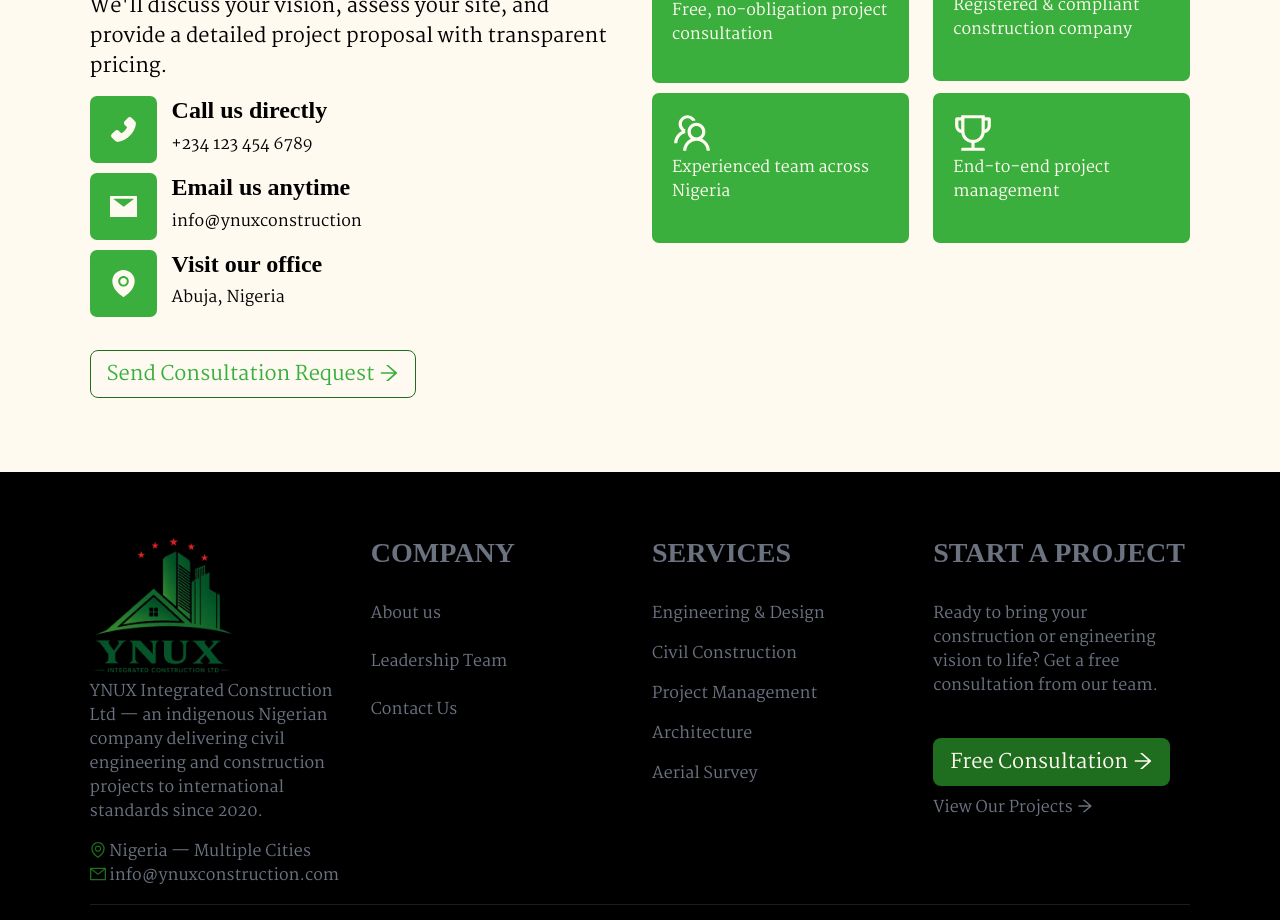
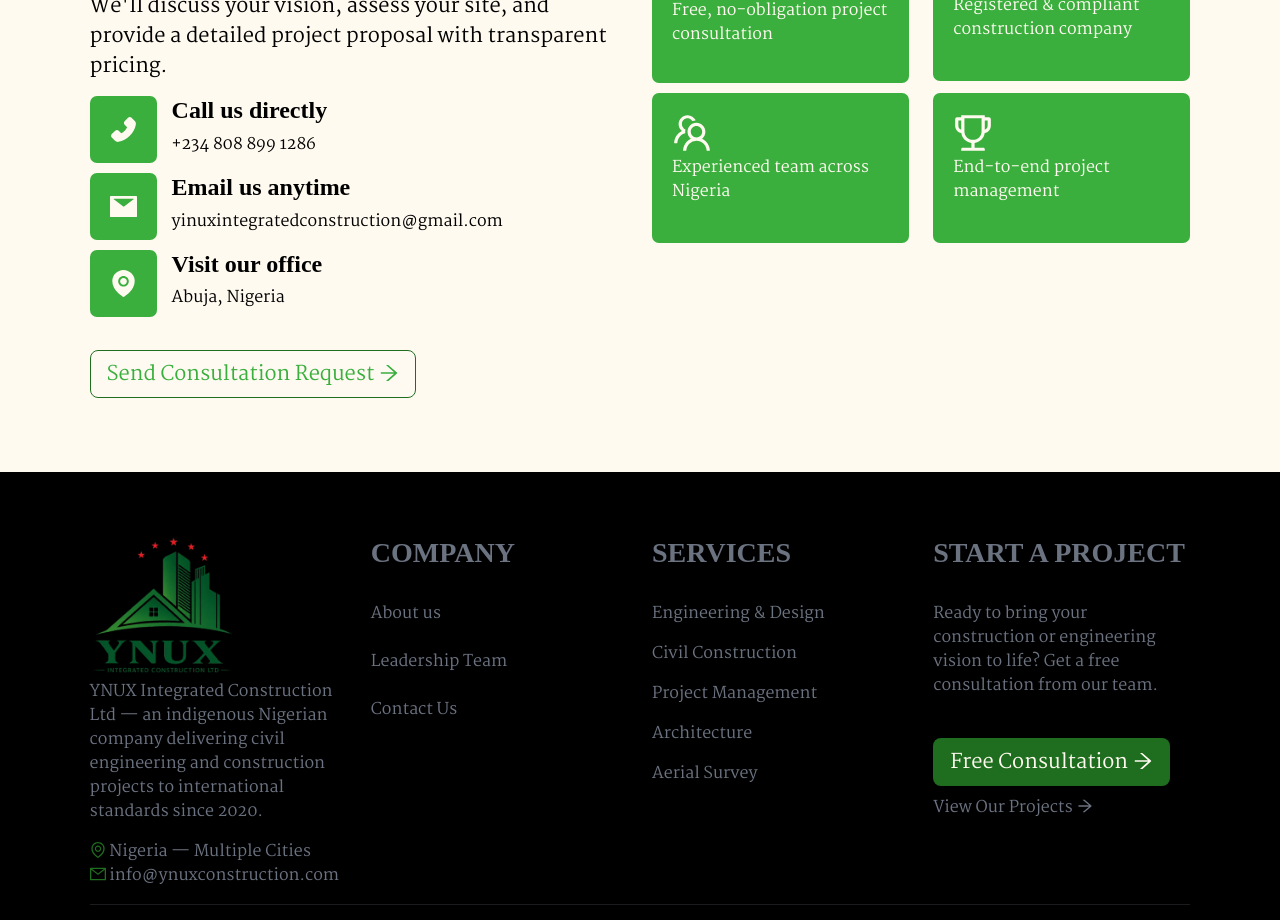
Before and after one commit to jozzydgr8/Ynux-construction, a React (Create React App) app: page / in a window 1280 px wide. Shown: the part 5260-6180 px from the top of the page. Built offline with nearby package versions, Linux system fonts and the light colour scheme; a web font is replaced by a local one.

Commit message:
fixed wrong number

```diff
--- a/package.json
+++ b/package.json
@@ -13,7 +13,6 @@
     "@types/react": "^19.0.0",
     "@types/react-dom": "^19.0.0",
     "antd": "^6.4.3",
-    "gh-pages": "^6.3.0",
     "react": "^19.2.6",
     "react-dom": "^19.2.6",
     "react-fast-marquee": "^1.6.5",
--- a/src/data.tsx
+++ b/src/data.tsx
@@ -122,12 +122,12 @@
   {
     icon: <PhoneFilled style={{...contactIcon}}/>,
     label: "Call us directly",
-    value:<a href="tel:+234 808 899 1286">+234 123 454 6789</a>
+    value:<a href="tel:+234 808 899 1286">+234 808 899 1286</a>
   },
   {
     icon: <MailFilled style={{...contactIcon}}/>,
     label: "Email us anytime",
-    value: <a href="mailto:info@ynuxconstruction">info@ynuxconstruction</a>
+    value: <a href="mailto:yinuxintegratedconstruction@gmail.com">yinuxintegratedconstruction@gmail.com</a>
   },
   {
     icon: <EnvironmentFilled style={{...contactIcon}}/>,
```
Also changed, not shown: 2 other files (tests, documents, lock files or other folders).
